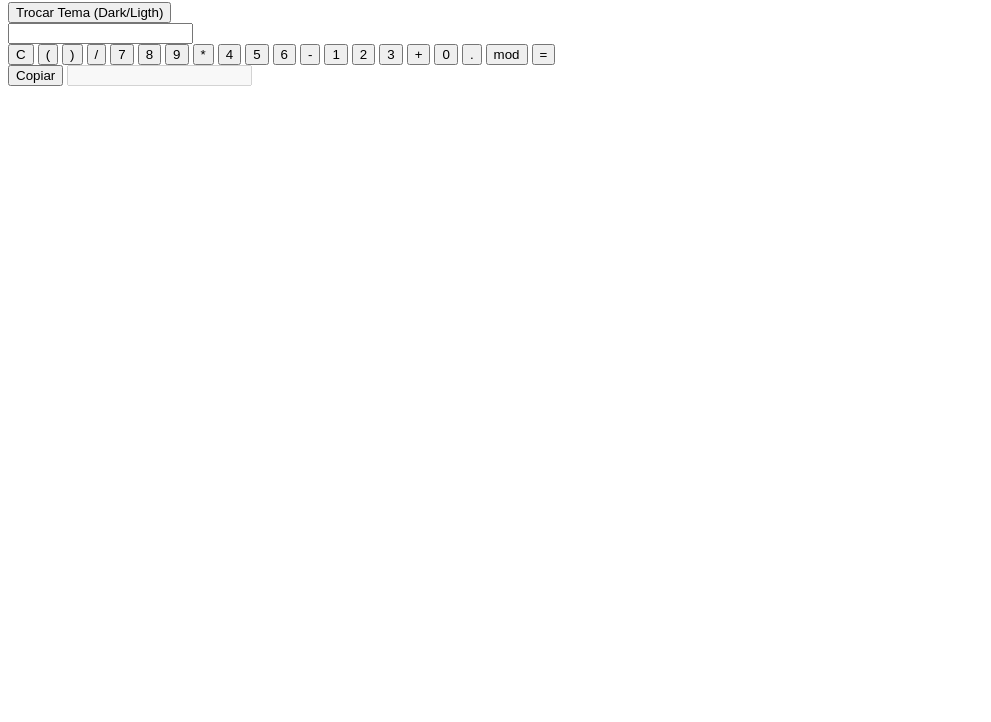
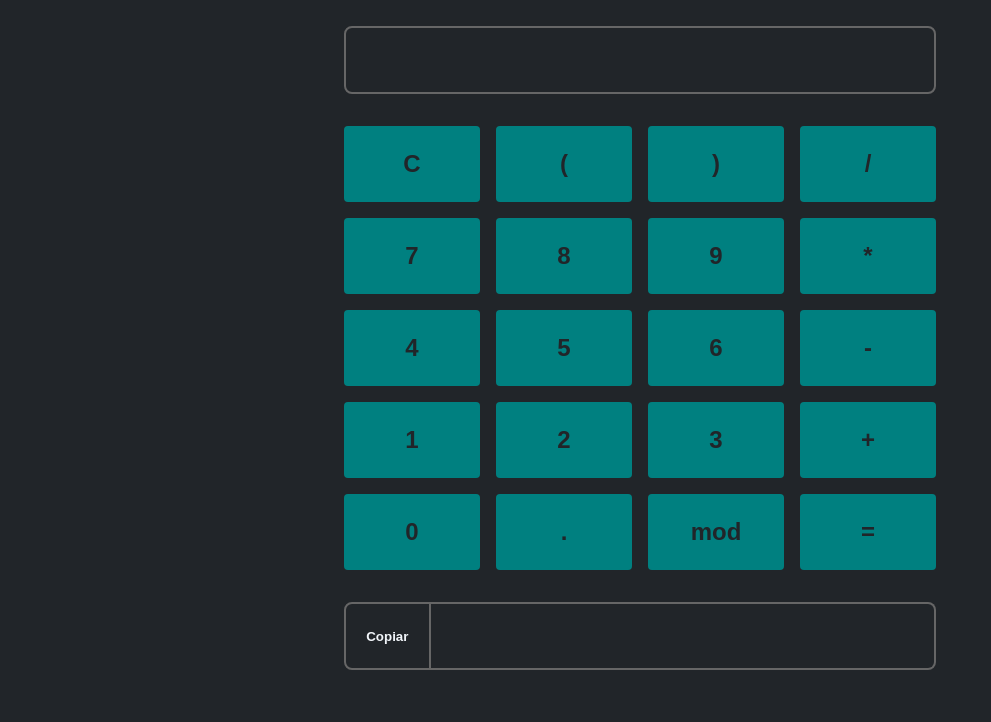
Before and after one commit to orafael-dev/CalculatorProject, a plain HTML site: page index.html in a window 1280 px wide. Shown: the part 78-800 px from the top of the page, without its empty margins (0-991 px from the left). Drawn offline with Linux system fonts and the light colour scheme.

Commit message:
Atualização HTML e estilização

```diff
--- a/index.html
+++ b/index.html
@@ -13,7 +13,7 @@
     <link rel="stylesheet" href="./style.css" />
   </head>
   <body>
-    <main main-theme="dark">
+    <main data-theme="dark">
       <header>
         <h1>Calculadora</h1>
         <button id="themeSwitcher">Trocar Tema (Dark/Ligth)</button>
--- a/style.css
+++ b/style.css
@@ -0,0 +1,121 @@
+* {
+    box-sizing: border-box;
+    margin: 0;
+    padding: 0;
+}
+
+:root {
+    --bg-color: #212529;
+    --border-color: #666;
+    --font-color: #f1f5f9;
+    --primary-color: #008080;
+    --error-color: #ff0043;
+}
+
+body {
+    background-color: var(--bg-color);
+    color: var(--border-color);
+    font-family: "Sora", sans-serif;
+}
+
+main {
+    display: block;
+    margin: 0 auto;
+    max-width: 40rem;
+    padding: 0 1.5rem 2.5rem;
+    position: relative;
+}
+
+header {
+    padding: 2rem 0;
+    display: flex;
+    justify-content: space-between;
+}
+
+#themeSwitcher {
+    background-color: var(--bg-color);
+    border: .125rem solid var(--font-color);
+    color: var(--font-color);
+}
+
+#themeSwitcher:hover {
+    background-color: var(--font-color);
+    color: var(--bg-color);
+}
+
+button {
+    background-color: var(--primary-color);
+    border: none;
+    border-radius: .25rem;
+    font-weight: 700;
+    padding: .5rem 1rem;
+    transition: .15s;
+}
+
+input {
+    background-color: var(--bg-color);
+    border: 2px solid var(--border-color);
+    border-radius: .5rem;
+    color: var(--font-color);
+    display: block;
+    font-size: 1.75rem;
+    margin: 0 auto;
+    padding: 1rem;
+    text-align: end;
+    width: 100%;
+}
+
+#keys {
+    display: grid;
+    grid-template-columns: 1fr 1fr 1fr 1fr;
+    gap: 1rem;
+    margin: 2rem 0;
+}
+
+#keys button {
+    color: var(--bg-color);
+    cursor: pointer;
+    font-size: 1.5rem;
+    padding: 1.5rem;
+}
+
+#keys button:hover {
+    filter: brightness(0.8);
+}
+
+#result {
+    border-width: 2px 2px 2px 0;
+    border-radius: 0 .5rem .5rem 0;
+}
+
+#copyToClipboard {
+    background-color: transparent;
+    border: solid var(--border-color);
+    border-width: 2px;
+    border-radius: .5rem 0 0 .5rem;
+    color: var(--font-color);
+    cursor: pointer;
+    display: block;
+    height: 4.25rem;
+    width: 6rem;
+}
+.flex {
+    display: flex;
+}
+
+.align-center {
+    align-items: center;
+}
+
+.justify-between {
+    justify-content: space-between;
+}
+
+.error {
+    background-color: var(--error-color);
+}
+
+.success {
+    border-color: var(--primary-color) !important;
+    color: var(--primary-color) !important
+}
```
